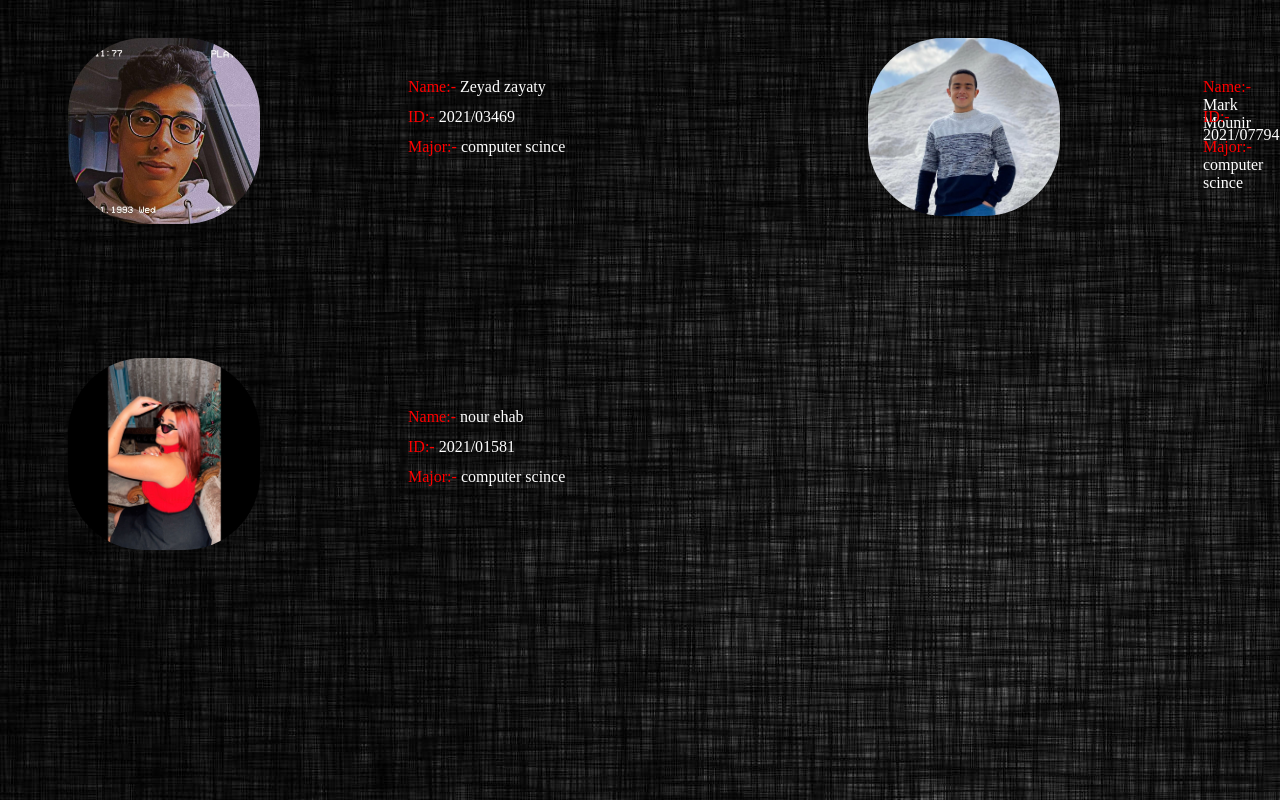
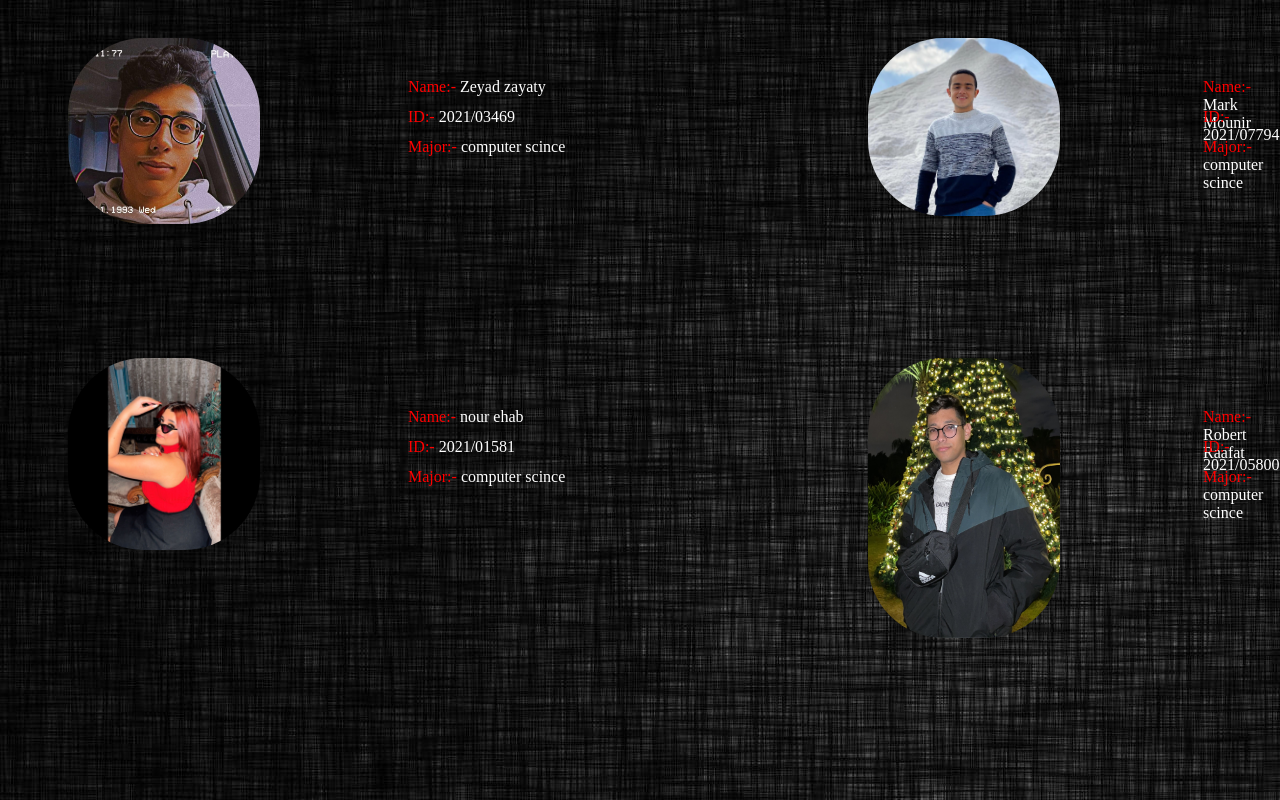
Before and after one commit to zayaty750/zayaty750.github.io, a plain HTML site: page index.html in a window 1280 px wide. Drawn offline with Linux system fonts and the light colour scheme.

Commit message:
updated by Robert

```diff
--- a/index.html
+++ b/index.html
@@ -79,7 +79,27 @@
             font-weight: 1000px;
         "> Major:- <span style="color: rgb(255, 255, 255);">computer scince</span> </p>
     </div>
+    <div>
+        <img class="Robert_style" src="Robert.JPG">
 
+        <p class="a" style="margin-top: 400px;
+        position:absolute;
+        margin-left: 1195px;
+        font-weight: 1000px;
+        "> Name:- <span style="color: rgb(255, 255, 255);">Robert Raafat</span> </p>
+
+        <p style="margin-top: 430px;
+                position:absolute;
+                margin-left: 1195px;
+                font-weight: 1000px;
+        "> ID:- <span style="color: rgb(255, 255, 255);">2021/05800</span> </p>
+
+        <p style="margin-top: 460px;
+            position:absolute;
+            margin-left: 1195px;
+            font-weight: 1000px;
+        "> Major:- <span style="color: rgb(255, 255, 255);">computer scince</span> </p>
+    </div>
 </body>
 
 
--- a/style.css
+++ b/style.css
@@ -40,3 +40,17 @@
     width: 16%;
     transition: 5s;
 }
+.Robert_style {
+    position: absolute;
+    width: 15%;
+    height: 35%;
+    border-radius: 2cm;
+    margin-left: 860px;
+    margin-top: 350px;
+}
+
+.Robert_style:hover {
+    position: absolute;
+    width: 16%;
+    transition: 5s;
+}
```
Also changed, not shown: Robert.JPG (added).
